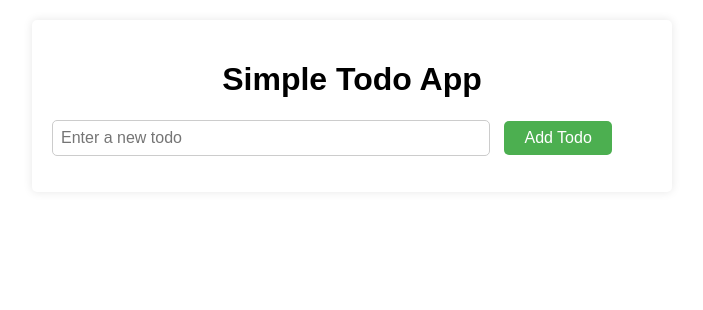
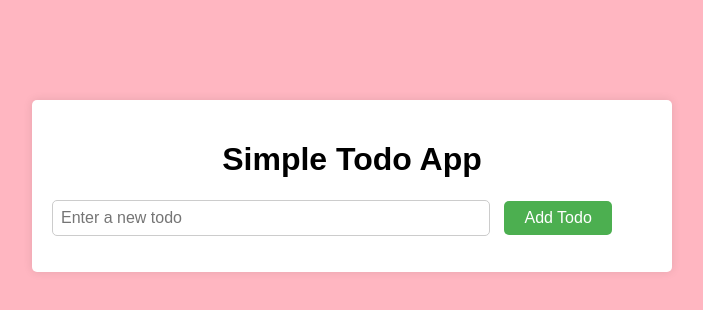
Before and after one commit to ssnishanthini/novi_tech, a plain HTML site: page todo_app/index.html in a window 1280 px wide. Shown: the whole page, without its empty margins (288-991 px from the left). Drawn offline with Linux system fonts and the light colour scheme.

Commit message:
feat : Background color added

```diff
--- a/todo_app/index.html
+++ b/todo_app/index.html
@@ -8,8 +8,8 @@
     <style>
         body {
             font-family: Arial, sans-serif;
-            background-color: #ffffff;
-            margin: 0;
+            background-color: lightpink;
+            margin: 100px;
             padding: 0;
         }
         .container {
```
